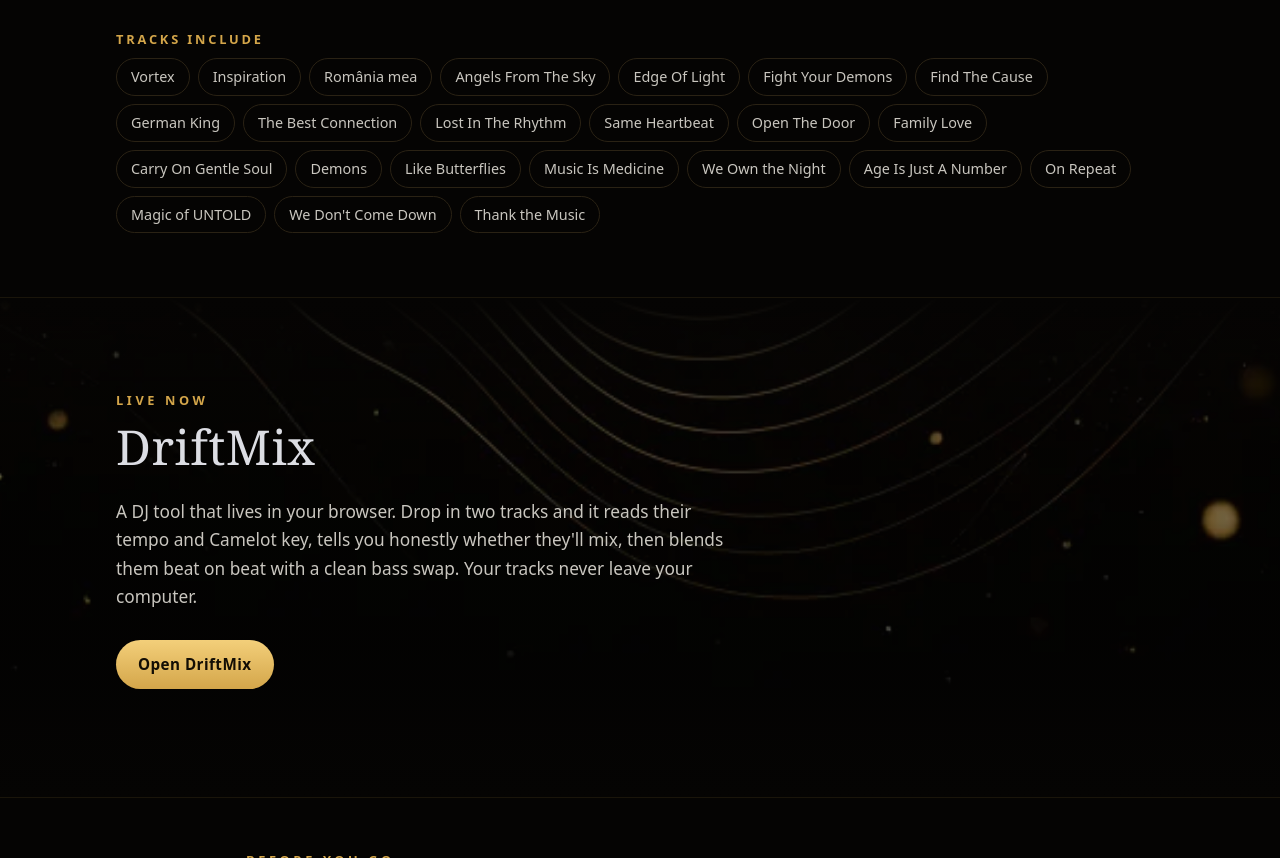
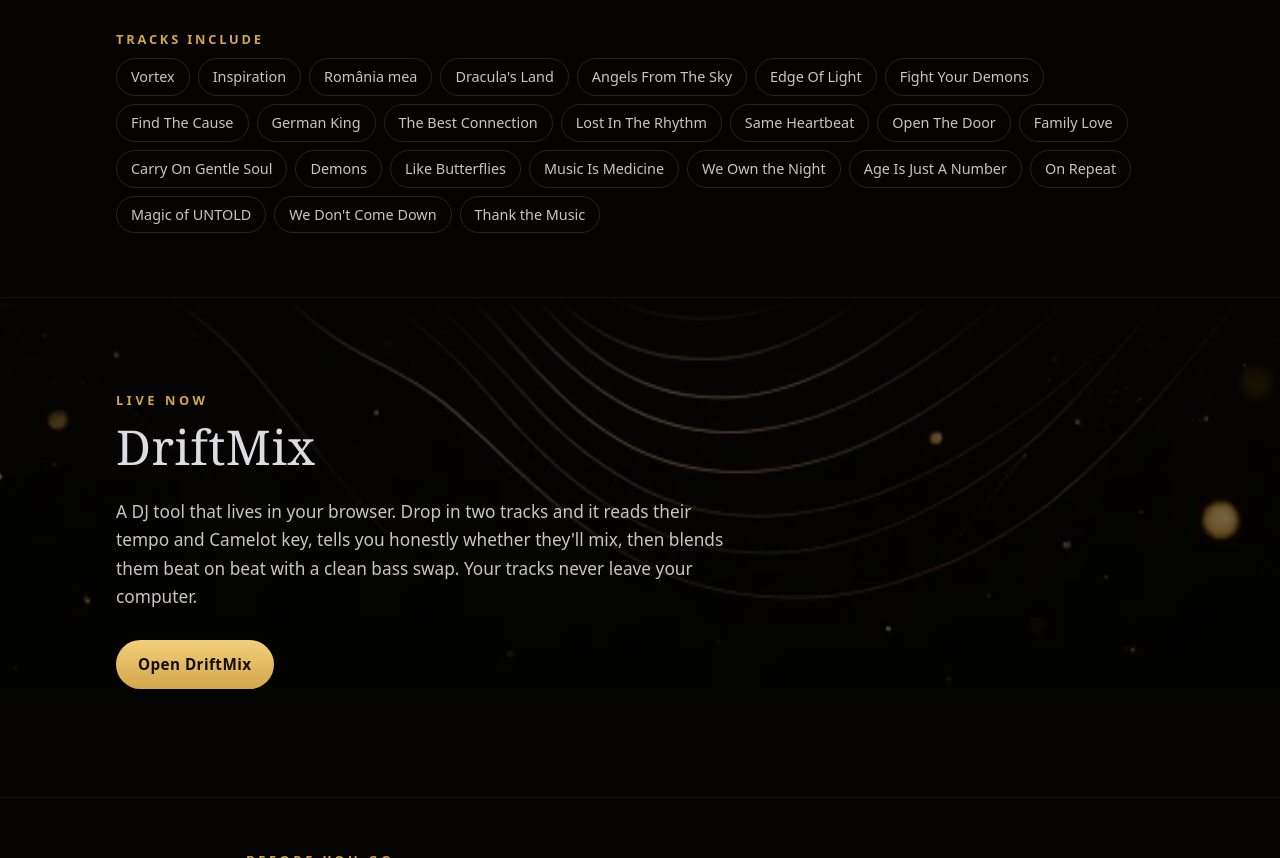
Before and after one commit to DanceOnVibes/thedrift3r.com, a plain HTML site: page public/index.html in a window 1280 px wide. Shown: the part 2843-3701 px from the top of the page. Drawn offline with Linux system fonts and the light colour scheme.

Commit message:
Mood Drift: track 5 is Dracula's Land (8A) on the album card
Co-Authored-By: Claude Opus 5.5 <noreply@anthropic.com>
Claude-Session: https://claude.ai/code/session_01KtebkdjnjdvDeuuwcWLDS7

```diff
--- a/public/index.html
+++ b/public/index.html
@@ -171,6 +171,7 @@
         <li>Vortex</li>
         <li>Inspiration</li>
         <li>România mea</li>
+        <li>Dracula's Land</li>
         <li>Angels From The Sky</li>
         <li>Edge Of Light</li>
         <li>Fight Your Demons</li>
```
Also changed, not shown: public/images/cover-mood-drift.webp.
